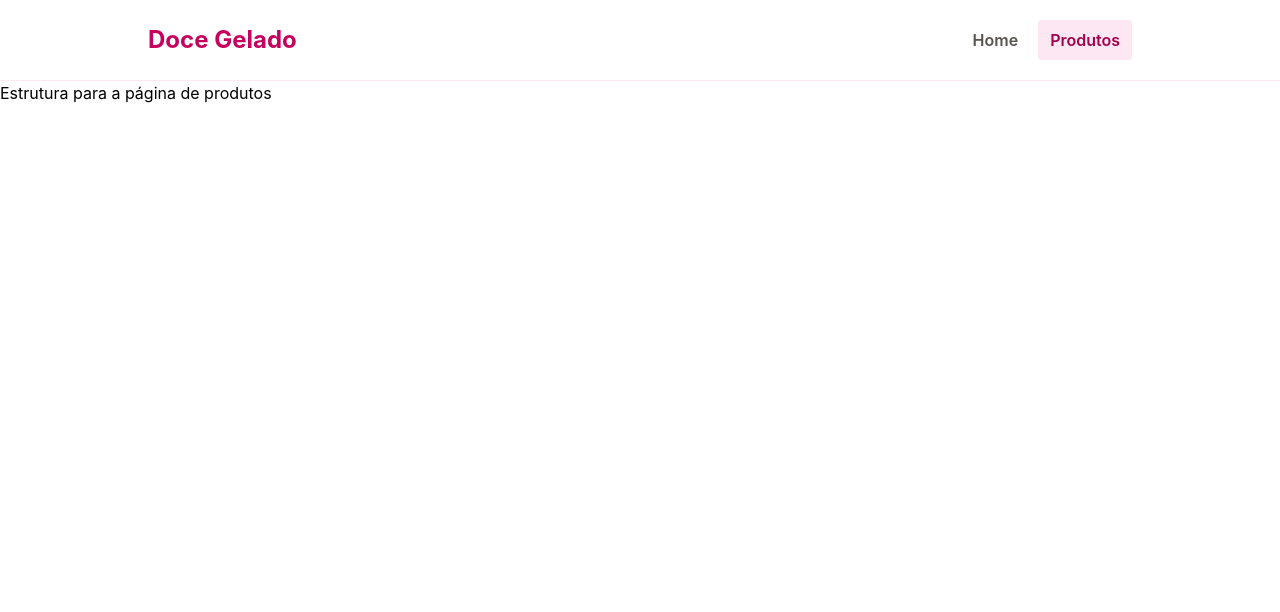
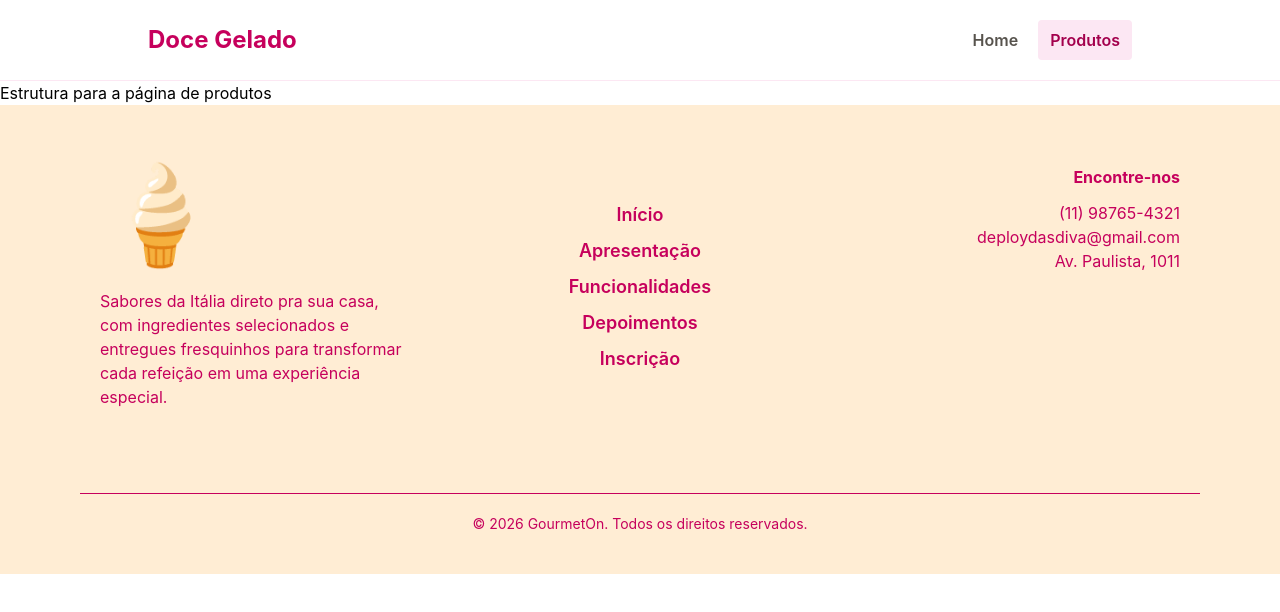
Before and after one commit to Deploy-divas/loja-de-sorvete, a React (Vite) app: page /produtos in a window 1280 px wide. Shown: the top 612 px of the page. Built offline with nearby package versions, Linux system fonts and the light colour scheme.

Commit message:
feat: adicionando corpo e estilo ao footer

```diff
--- a/src/App.jsx
+++ b/src/App.jsx
@@ -3,6 +3,7 @@ import Error from "./pages/Error";
 import Produtos from "./pages/Produtos";
 import Home from "./pages/Home";
 import Header from "./components/Header";
+import Footer from "./components/Footer";
 
 const App = () => {
   return (
@@ -14,6 +15,7 @@ const App = () => {
           <Route path="*" element={<Error />} />
           <Route path="/produtos" element={<Produtos />} />
         </Routes>
+        <Footer />
       </div>
     </BrowserRouter>
   );
--- /dev/null
+++ b/src/components/Footer.jsx
@@ -0,0 +1,57 @@
+const links = [
+    { label: 'Início', href: '#inicio' },
+    { label: 'Apresentação', href: '#apresentacao' },
+    { label: 'Funcionalidades', href: '#funcionalidades' },
+    { label: 'Depoimentos', href: '#depoimentos' },
+    { label: 'Inscrição', href: '#newsletter' },
+]
+
+
+export default function Footer() {
+
+    return (
+        <footer className="py-10 px-6 sm:px-10 lg:px-20 bg-orange-100 text-pink-700">
+            <div className="grid grid-cols-1 lg:grid-cols-3 gap-10 pb-10">
+
+                <div className="p-5 flex flex-col items-center text-center lg:items-start lg:text-left">
+                    <a
+                        href="#inicio"
+                        className="flex items-center rounded-lg outline-none transition-transform hover:scale-[1.02] focus-visible:ring-2 focus-visible:ring-gourmet-yellow"
+                        aria-label="GourmetOn — voltar ao início"
+                    >
+                        <span className="text-8xl mb-7">🍦</span>
+                    </a>
+                    <p className="text-gourmet-cream text-base max-w-md">Sabores da Itália direto pra sua casa, com ingredientes selecionados e entregues fresquinhos para transformar cada refeição em uma experiência especial.</p>
+                </div>
+
+                <nav className="flex flex-col justify-center items-center text-center">
+
+                    {links.map((link) => (
+                        <a
+                            key={link.href}
+                            href={link.href}
+                            className="py-1 font-semibold text-gourmet-cream transition-colors hover:text-gourmet-red text-lg">
+                            {link.label}
+                        </a>
+                    ))}
+                </nav>
+
+                <div className="p-5 flex flex-col items-center text-center lg:items-end lg:text-right">
+                    <h3 className='text-gourmet-green font-bold pb-3'>Encontre-nos</h3>
+                    <ul>
+                        <li className='text-gourmet-cream text-base'>(11) 98765-4321</li>
+                        <li className='text-gourmet-cream text-base'>deploydasdiva@gmail.com</li>
+                        <li className='text-gourmet-cream text-base'>Av. Paulista, 1011</li>
+                    </ul>
+                </div>
+
+
+            </div>
+
+            <div className="border-t border-gourmet-cream/20 mt-6 pt-5" />
+
+            <p className="text-gourmet-cream/50 text-sm text-center">© 2026 GourmetOn. Todos os direitos reservados.</p>
+
+        </footer>
+    )
+}
```
